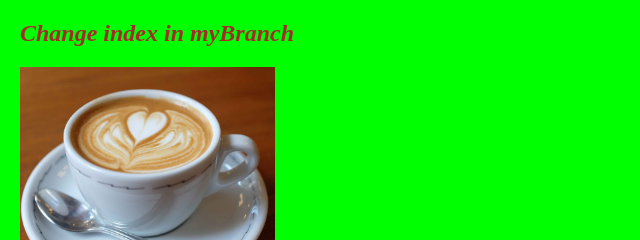
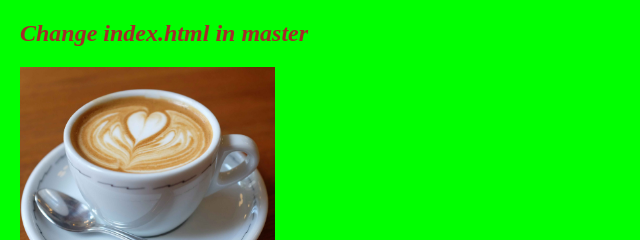
Before and after one commit to bastava-maryna/epam-lab, a plain HTML site: page Module2/index.html in a window 1280 px wide. Shown: the top 240 px of the page, 0-640 px from the left. Drawn offline with Linux system fonts and the light colour scheme.

Commit message:
change index.html in master

```diff
--- a/Module2/index.html
+++ b/Module2/index.html
@@ -7,7 +7,7 @@
  </head>
  <body>
 
-  <h2>Change index in myBranch</h2>
+  <h2>Change index.html in master</h2>
 
   <p><img src="images1/capuccino.jpg"
   width="255" height="255" alt="Capuccino image">
```
